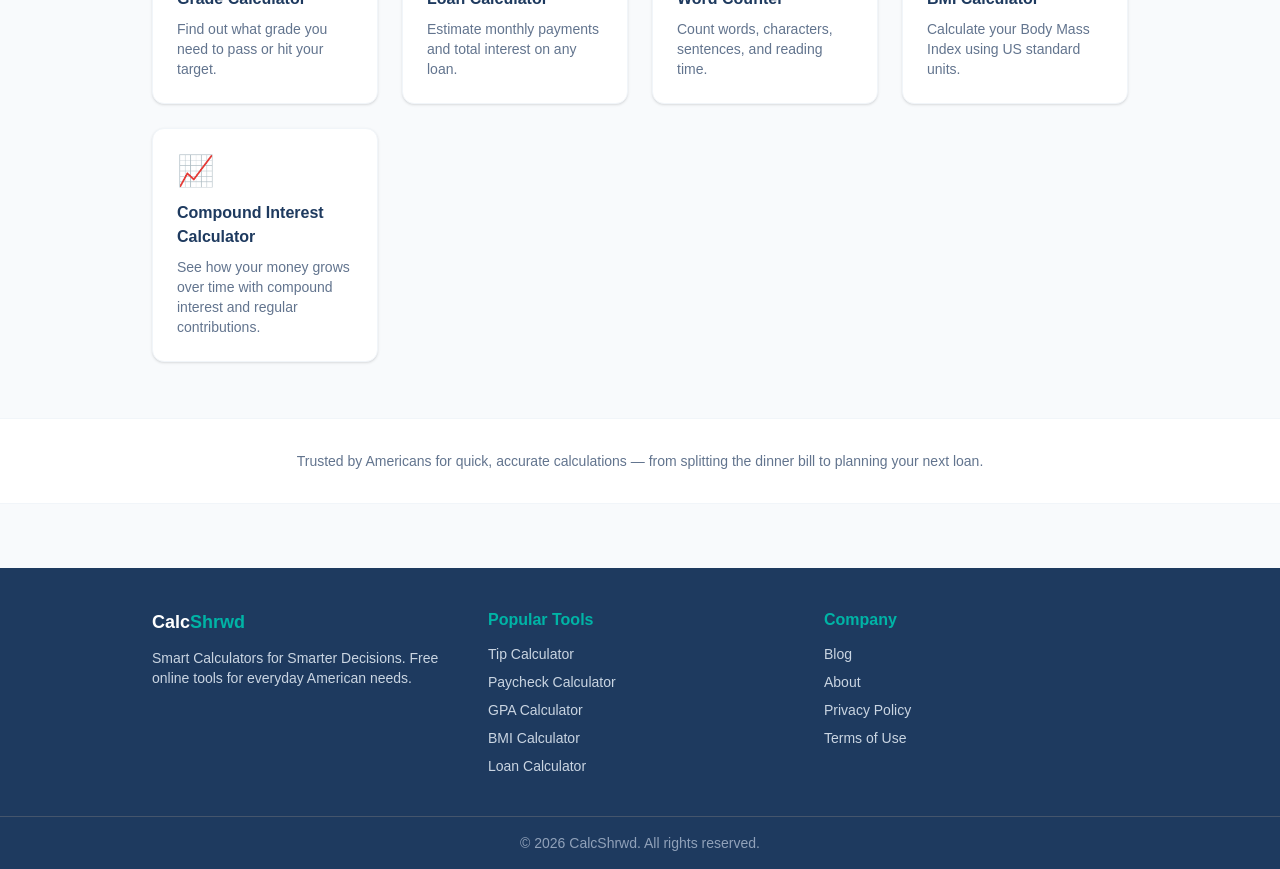
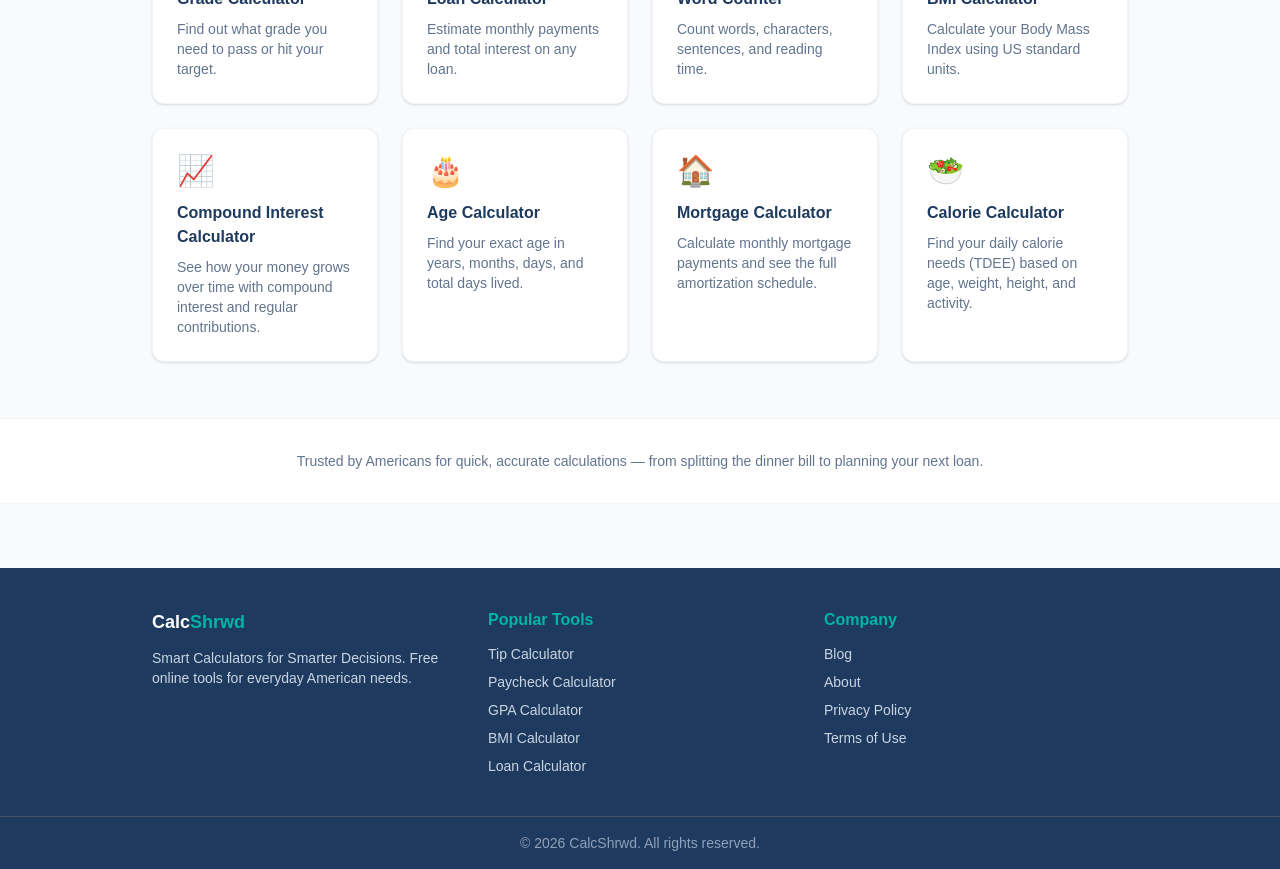
Before and after one commit to monkamonme-collab/calcshrwd, a Next.js app: page / in a window 1280 px wide. Shown: the part 860-1729 px from the top of the page. Built offline with nearby package versions, Linux system fonts and the light colour scheme.

Commit message:
Enhance metadata and add new calculator tools
Updated the description and added new tools including Age, Mortgage, and Calorie Calculators.

```diff
--- a/app/page.tsx
+++ b/app/page.tsx
@@ -4,19 +4,22 @@ import Link from "next/link";
 export const metadata: Metadata = {
   title: "CalcShrwd – Free Online Calculators for Everyday Life",
   description:
-    "Smart, free calculators for Americans — tip, paycheck, GPA, BMI, loan, percentage, and more. Get instant, accurate results.",
+    "Smart, free calculators for Americans — tip, paycheck, GPA, BMI, loan, mortgage, calorie, age, and more. Get instant, accurate results.",
 };
 
 const tools = [
-  { title: "Tip Calculator", description: "Calculate the right tip for any bill, split among friends.", href: "/tools/tip-calculator", icon: "\uD83C\uDF7D\uFE0F" },
-  { title: "Paycheck Calculator", description: "Estimate your take-home pay after federal and state taxes.", href: "/tools/paycheck-calculator", icon: "\uD83D\uDCB0" },
-  { title: "Percentage Calculator", description: "Quickly find percentages, discounts, and percent change.", href: "/tools/percentage-calculator", icon: "\uD83D\uDCCA" },
-  { title: "GPA Calculator", description: "Calculate your GPA from letter grades or percentages.", href: "/tools/gpa-calculator", icon: "\uD83C\uDF93" },
-  { title: "Grade Calculator", description: "Find out what grade you need to pass or hit your target.", href: "/tools/grade-calculator", icon: "\uD83D\uDCDA" },
-  { title: "Loan Calculator", description: "Estimate monthly payments and total interest on any loan.", href: "/tools/loan-calculator", icon: "\uD83C\uDFE6" },
-  { title: "Word Counter", description: "Count words, characters, sentences, and reading time.", href: "/tools/word-counter", icon: "\u270D\uFE0F" },
-  { title: "BMI Calculator", description: "Calculate your Body Mass Index using US standard units.", href: "/tools/bmi-calculator", icon: "\u2696\uFE0F" },
+  { title: "Tip Calculator", description: "Calculate the right tip for any bill, split among friends.", href: "/tools/tip-calculator", icon: "🍽️" },
+  { title: "Paycheck Calculator", description: "Estimate your take-home pay after federal and state taxes.", href: "/tools/paycheck-calculator", icon: "💰" },
+  { title: "Percentage Calculator", description: "Quickly find percentages, discounts, and percent change.", href: "/tools/percentage-calculator", icon: "📊" },
+  { title: "GPA Calculator", description: "Calculate your GPA from letter grades or percentages.", href: "/tools/gpa-calculator", icon: "🎓" },
+  { title: "Grade Calculator", description: "Find out what grade you need to pass or hit your target.", href: "/tools/grade-calculator", icon: "📚" },
+  { title: "Loan Calculator", description: "Estimate monthly payments and total interest on any loan.", href: "/tools/loan-calculator", icon: "🏦" },
+  { title: "Word Counter", description: "Count words, characters, sentences, and reading time.", href: "/tools/word-counter", icon: "✍️" },
+  { title: "BMI Calculator", description: "Calculate your Body Mass Index using US standard units.", href: "/tools/bmi-calculator", icon: "⚖️" },
   { title: "Compound Interest Calculator", description: "See how your money grows over time with compound interest and regular contributions.", href: "/tools/compound-interest-calculator", icon: "📈" },
+  { title: "Age Calculator", description: "Find your exact age in years, months, days, and total days lived.", href: "/tools/age-calculator", icon: "🎂" },
+  { title: "Mortgage Calculator", description: "Calculate monthly mortgage payments and see the full amortization schedule.", href: "/tools/mortgage-calculator", icon: "🏠" },
+  { title: "Calorie Calculator", description: "Find your daily calorie needs (TDEE) based on age, weight, height, and activity.", href: "/tools/calorie-calculator", icon: "🥗" },
 ];
 
 export default function HomePage() {
```
